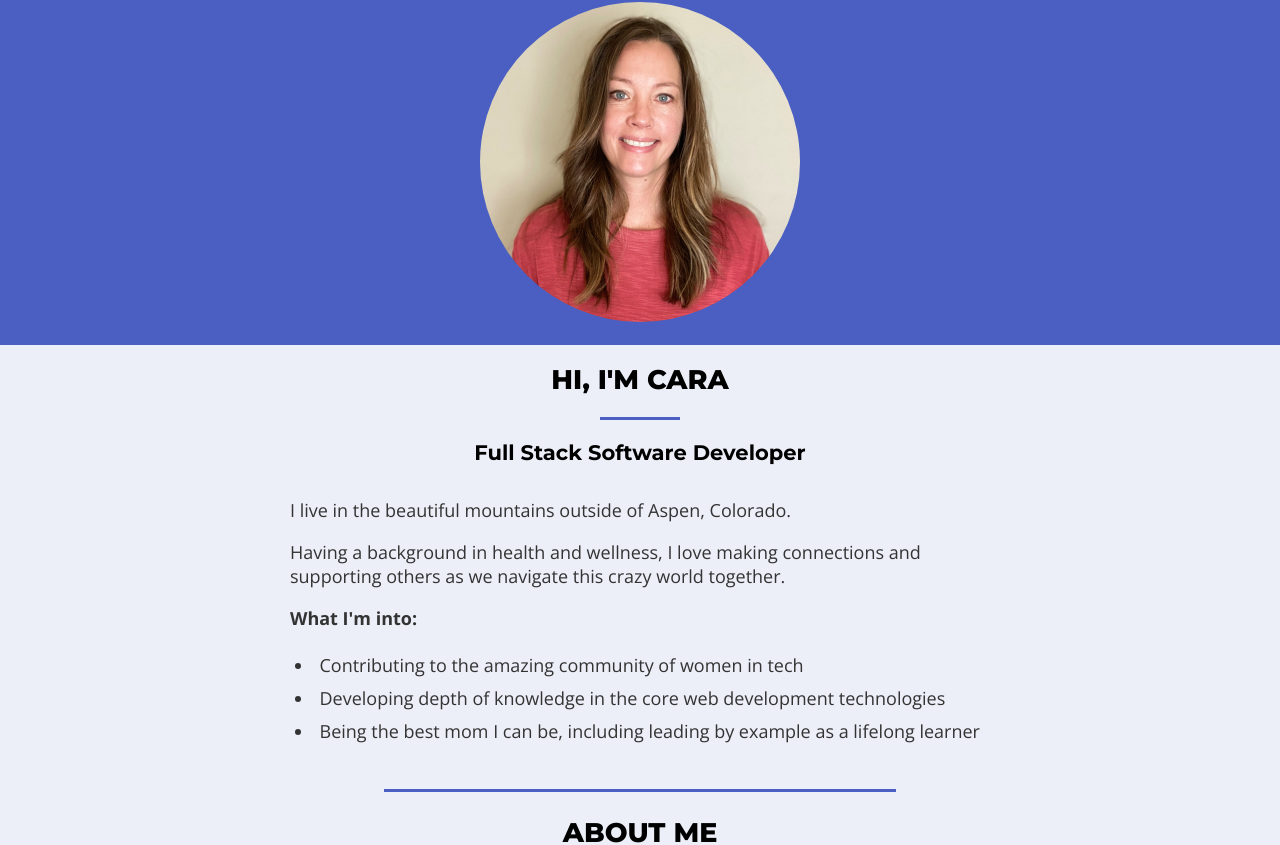
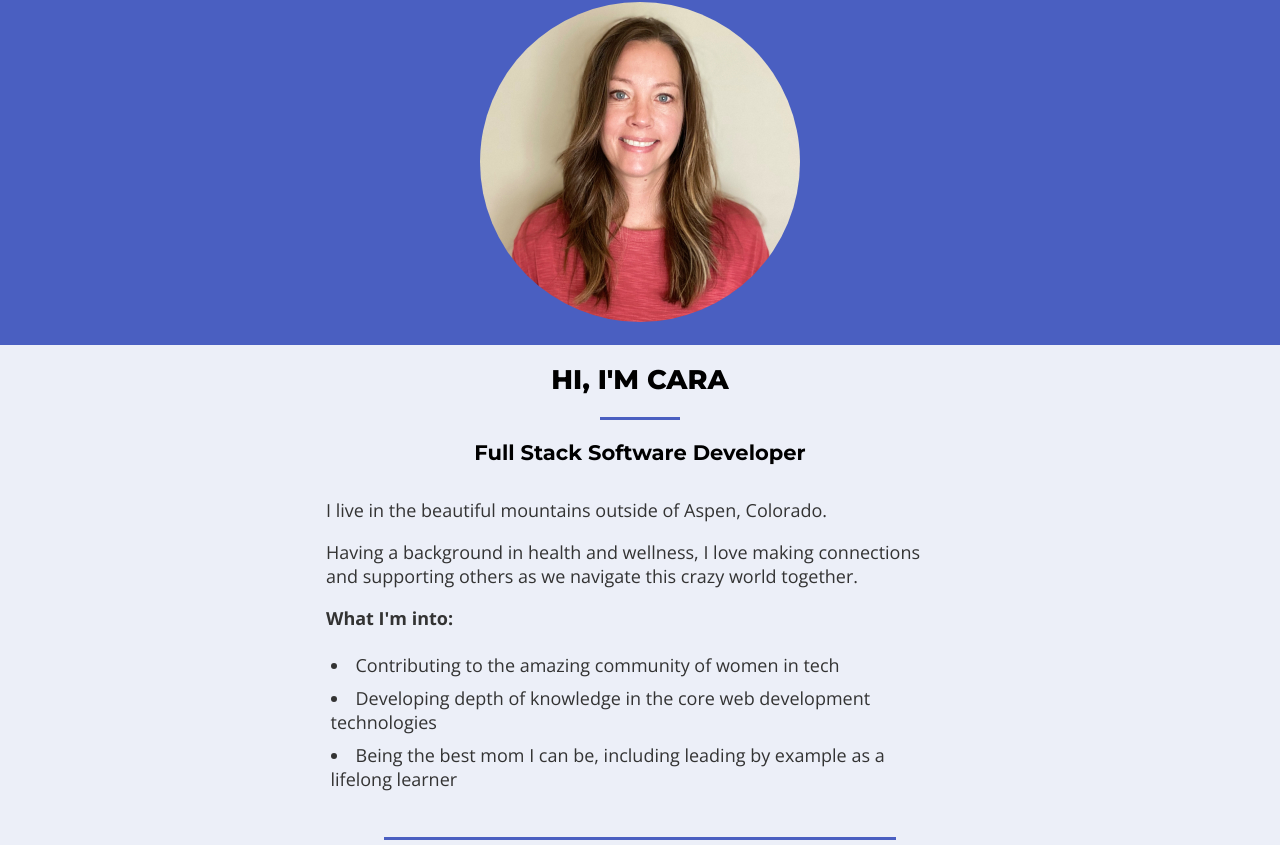
Before and after one commit to CaraRS/CaraRS.github.io, a plain HTML site: page index.html in a window 1280 px wide. Shown: the part 113-958 px from the top of the page. Drawn offline with nearby package versions, Linux system fonts and the light colour scheme.

Commit message:
Update index.html
validation edit

```diff
--- a/index.html
+++ b/index.html
@@ -25,6 +25,7 @@
     </header>
 <!-- Main Content -->
     <main>
+        <article>
             <div class="vertical-padding uppercase">
                 <div class="title-underline">
                     <h2 class="text-center heading-black">Hi, I'm Cara</h2>
@@ -32,8 +33,7 @@
                 <h3 class="text-center heading-black">Full Stack Software Developer</h3>
             </div>
 <!-- Introduction -->
-        <div class="horizontal-padding">
-            <article class="container">
+            <div class="horizontal-padding container">
                 <p>I live in the beautiful mountains outside of Aspen, Colorado.</p>
                 <p>Having a background in health and wellness, I love making connections and supporting others as we navigate this crazy world together.</p>
                 <p class="strong">What I'm into:</p>
@@ -42,8 +42,8 @@
                     <li>Developing depth of knowledge in the core web development technologies</li>
                     <li>Being the best mom I can be, including leading by example as a lifelong learner</li>
                 </ul>
+            </div>
         </article>
-        </div>
             <hr />
 <!-- About Me -->
         <div class="horizontal-padding">
```
Lines whose indentation alone changed are shown as unchanged.
